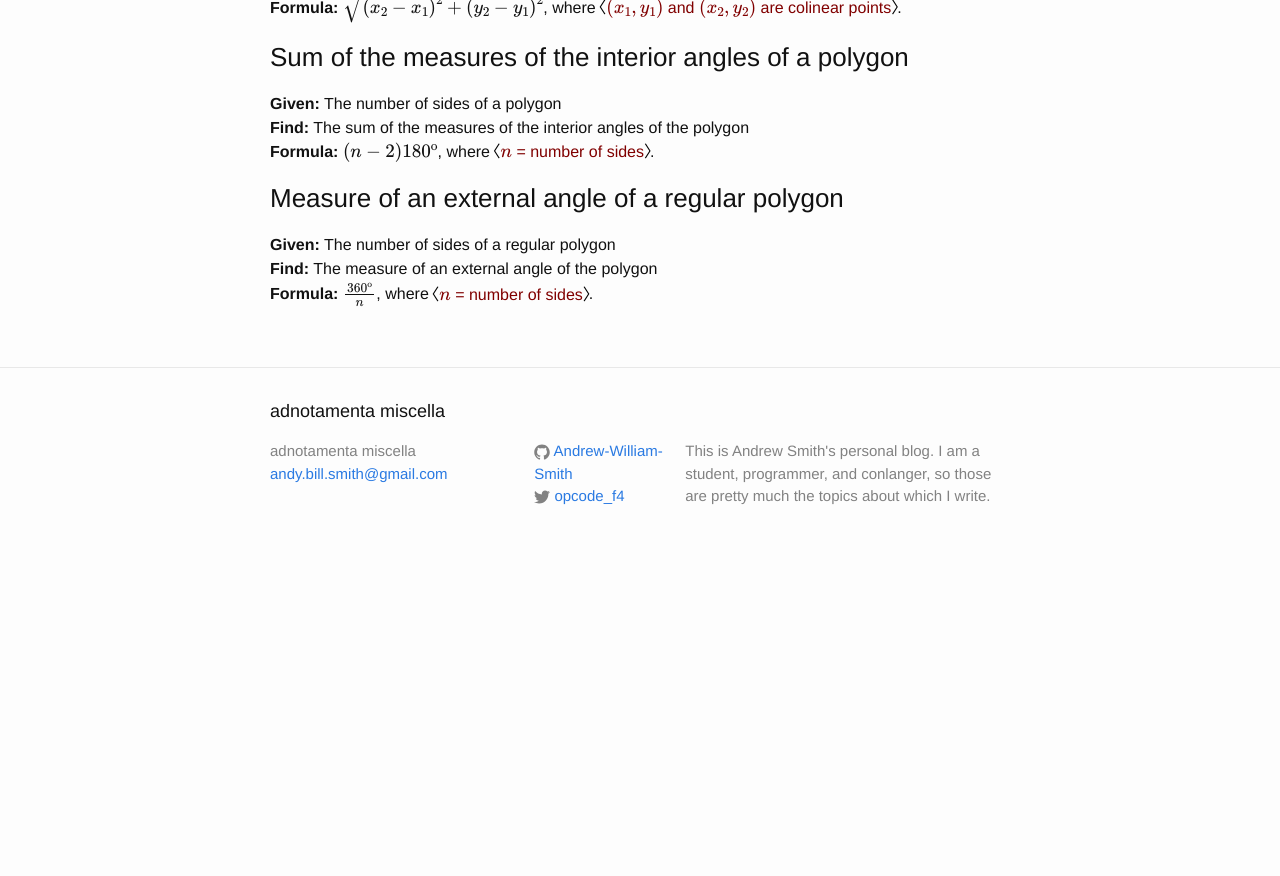
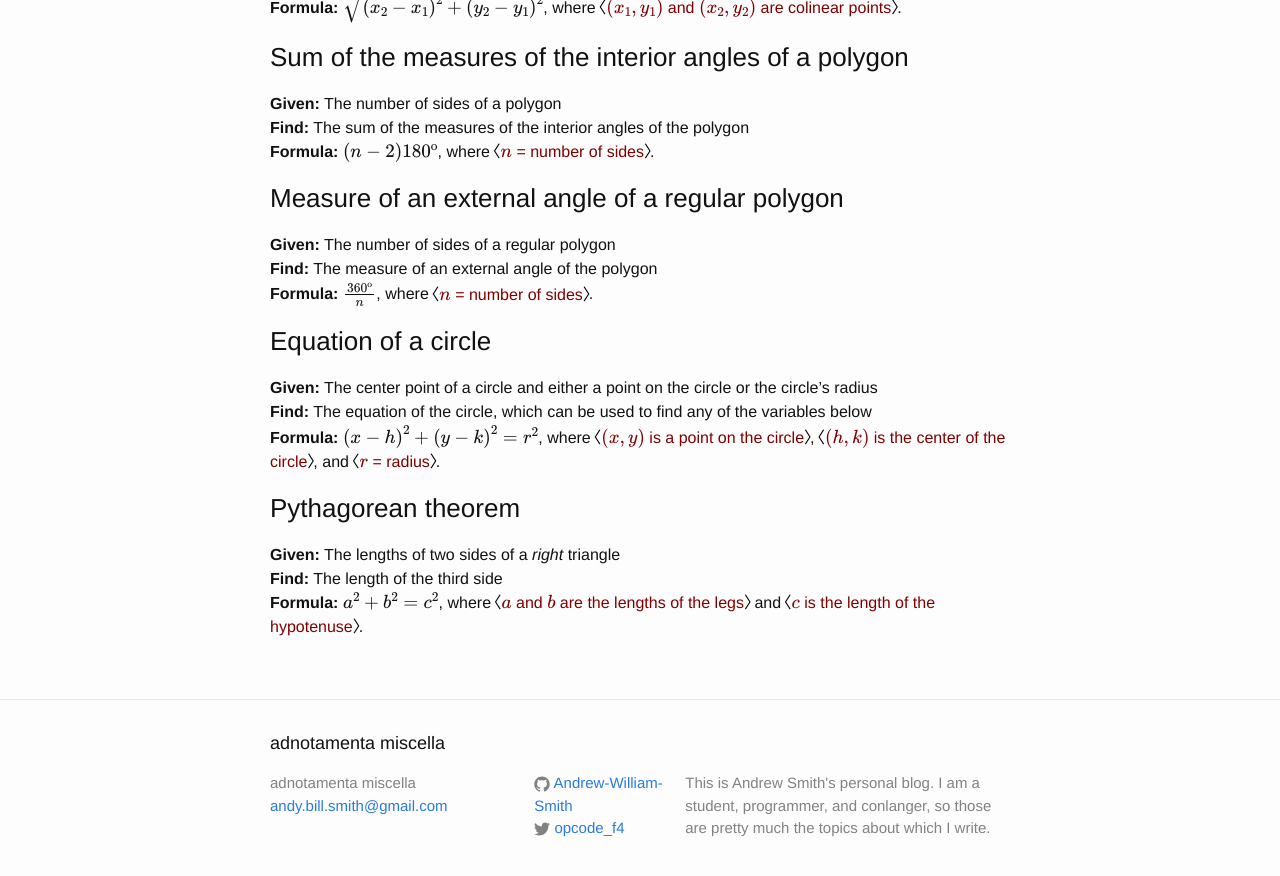
Before and after one commit to Andrew-William-Smith/Andrew-William-Smith.github.io, a Jekyll site: the page built from _posts/2015-05-12-geometry-formulas.markdown, in a window 1280 px wide and 900 px high, scrolled down 973 px. Shown: the top 876 px of the window. Built offline with Jekyll 4.4.1, drawn with Linux system fonts in a browser that asks for light colours; formulas are drawn with MathJax 3; before the commit the page ends 1541 px from its top, so only the background shows below that.

Commit message:
Added formulas: Equation of a circle, Pythagorean theorem

```diff
--- a/_posts/2015-05-12-geometry-formulas.markdown
+++ b/_posts/2015-05-12-geometry-formulas.markdown
@@ -40,3 +40,13 @@ This is a summary of the formulas covered in my Honours Geometry class.  For eac
 **Given:** The number of sides of a regular polygon\\
 **Find:** The measure of an external angle of the polygon\\
 **Formula:** $$\tfrac{360^{\text{o}}}{n}$$, where <span class="vardef">$$n$$ = number of sides</span>.
+
+### Equation of a circle
+**Given:** The center point of a circle and either a point on the circle or the circle's radius\\
+**Find:** The equation of the circle, which can be used to find any of the variables below\\
+**Formula:** $$\left(x-h\right)^2+\left(y-k\right)^2=r^2$$, where <span class="vardef">$$\left(x, y\right)$$ is a point on the circle</span>, <span class="vardef">$$\left(h, k\right)$$ is the center of the circle</span>, and <span class="vardef">$$r$$ = radius</span>.
+
+### Pythagorean theorem
+**Given:** The lengths of two sides of a *right* triangle\\
+**Find:** The length of the third side\\
+**Formula:** $$a^2+b^2=c^2$$, where <span class="vardef">$$a$$ and $$b$$ are the lengths of the legs</span> and <span class="vardef">$$c$$ is the length of the hypotenuse</span>.
```
